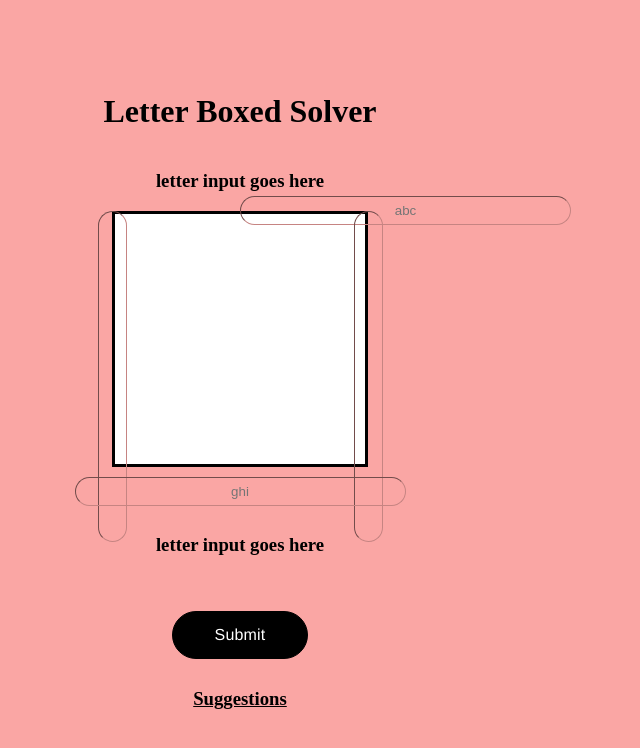
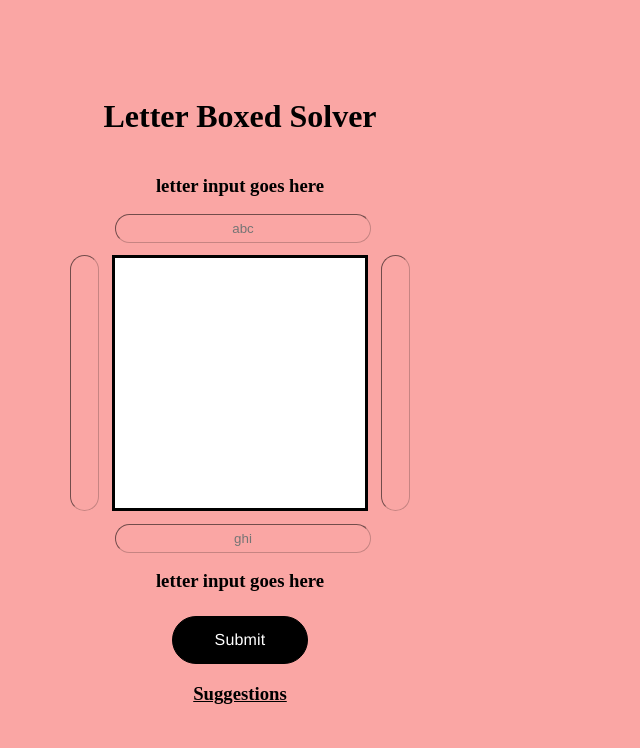
Before and after one commit to MrJanHorak/letter-box-solver, a React (Create React App) app: page / in a window 1280 px wide. Shown: the top 748 px of the page, without its empty margins (400-1040 px from the left). Built offline with nearby package versions, Linux system fonts and the light colour scheme; a web font is replaced by a local one.

Commit message:
fix css positioning for inputs and labels

```diff
--- a/src/pages/Landing/Landing.jsx
+++ b/src/pages/Landing/Landing.jsx
@@ -21,8 +21,8 @@ const Landing = () => {
         <h1>Letter Boxed Solver</h1>
       </div>
       <form className="letters-input">
+          <h3>letter input goes here</h3>
         <div className="solver-container">
-          <h3>letter input goes here</h3>
           <div id="top-row-container">
             <label id="top-row-label">
               {topRow}
--- a/src/styles/landing.css
+++ b/src/styles/landing.css
@@ -9,13 +9,45 @@ body {
 input {
   border-color: #c68482;
   border-width: 0.1em;
-  margin: 10px 0 10px 0;
   background-color: transparent;
   color: transparent;
   font-weight: 400;
-  width: 246px;
   border-radius: 1.5em;
   text-align: center;
+}
+
+.main-page-container {
+  display: flex;
+  flex-direction: column;
+  align-items: center;
+  justify-content: center;
+  height: 100vh;
+}
+
+.letters-input {
+  display: flex;
+  flex-direction: column;
+  align-items: center;
+}
+
+.solver-container {
+  width: 350px;
+  height: 400px;
+  display: flex;
+  flex-direction: column;
+  align-items: center;
+}
+
+.middle-row {
+  display: flex;
+}
+
+.white-box {
+  margin: 0px 15px 15px 15px;
+  width: 250px;
+  height: 250px;
+  background-color: white;
+  border: 3px solid black;
 }
 
 .button {
@@ -23,7 +55,6 @@ input {
   height: 3em;
   width: 136px;
   align-content: center;
-  margin-top: 40px;
   border: 1px solid black;
   font-size: 1em;
   font-family: "Franklin Gothic Medium", "Arial Narrow", Arial, sans-serif;
@@ -32,36 +63,35 @@ input {
   background-color: black;
 }
 
-.main-page-container {
-  display: flex;
-  flex-direction: column;
-  align-items: center;
-  justify-content: center;
-  justify-items: center;
-  height: 100vh;
-}
-
-.solver-container {
-  width: 420px;
-  height: 420px;
-  display: flex;
-  flex-direction: column;
-  align-items: center;
-}
-
-.white-box {
-  width: 250px;
-  height: 250px;
-  background-color: white;
-  border: 3px solid black;
-}
-
 .solution-suggestions h3 {
   text-decoration: underline;
 }
 
-.middle-row {
+#top-row-container {
+  position: relative;
+  margin-bottom: 14px;
+  /* position: fixed; */
   display: flex;
+  flex-direction: column;
+}
+
+#top-row-label {
+  color: black;
+  width: fit-content;
+  height: fit-content;
+  display: flex;
+  flex-direction: column;
+  justify-content: center;
+  text-align: center;
+  height: 25px;
+  width: 250px;
+}
+
+#top-row-container input {
+  position: absolute;
+  height: 25px;
+  width: 250px;
+  background: transparent;
 }
 
 #left-side-container {
@@ -79,11 +109,13 @@ input {
   flex-direction: column;
   justify-content: center;
   text-align: center;
+  height: 250px;
+  width: 25px;
 }
 
 #left-side-container input {
   position: absolute;
-  height: 325px;
+  height: 250px;
   width: 25px;
   margin: 0 12px 0 12px;
   background: transparent;
@@ -104,36 +136,15 @@ input {
   flex-direction: column;
   justify-content: center;
   text-align: center;
+  height: 250px;
+  width: 25px;
 }
 
 #right-side-container input {
   position: absolute;
-  height: 325px;
+  height: 250px;
   width: 25px;
   margin: 0 12px 0 12px;
-  background: transparent;
-}
-
-#top-row-container {
-  position: relative;
-  display: flex;
-  flex-direction: column;
-}
-
-#top-row-label {
-  color: black;
-  width: fit-content;
-  height: fit-content;
-  display: flex;
-  flex-direction: column;
-  justify-content: center;
-  text-align: center;
-}
-
-#top-row-container input {
-  position: absolute;
-  height: 25px;
-  width: 325px;
   background: transparent;
 }
 
@@ -142,16 +153,19 @@ input {
 }
 
 #bottom-row-label {
+  position: relative;
   color: black;
   display: flex;
   flex-direction: column;
   justify-content: center;
   text-align: center;
+  height: 25px;
+  width: 250px;
 }
 
 #bottom-row-container input {
-  /* position: absolute; */
+  position: absolute;
   height: 25px;
-  width: 325px;
+  width: 250px;
   background: transparent;
 }
```
